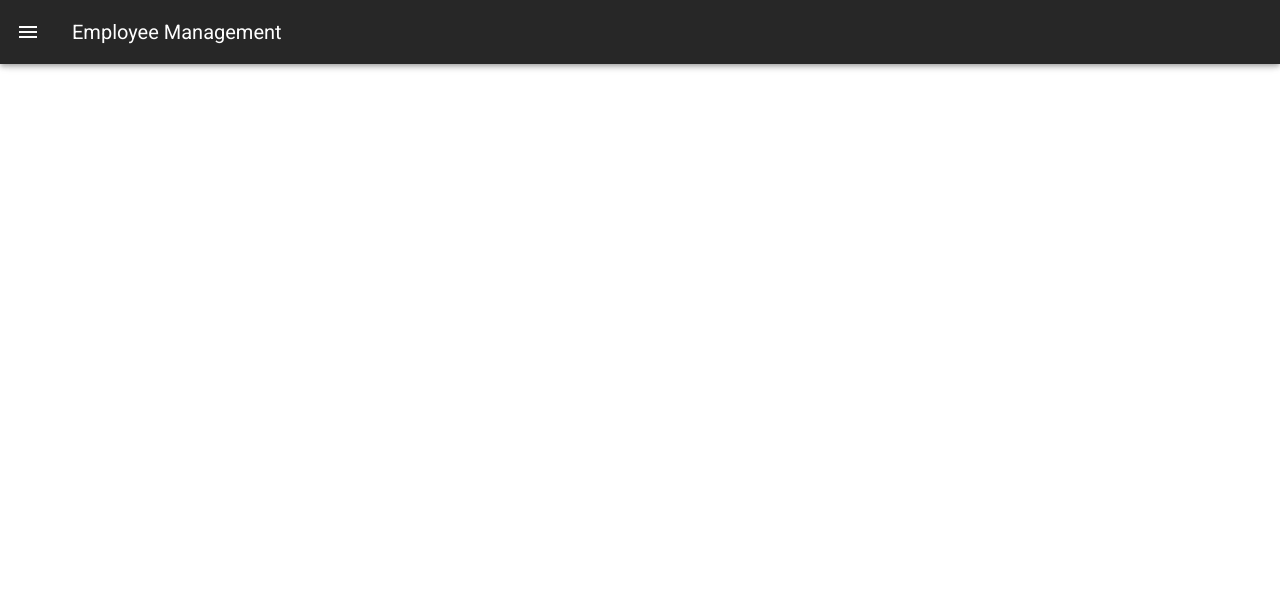
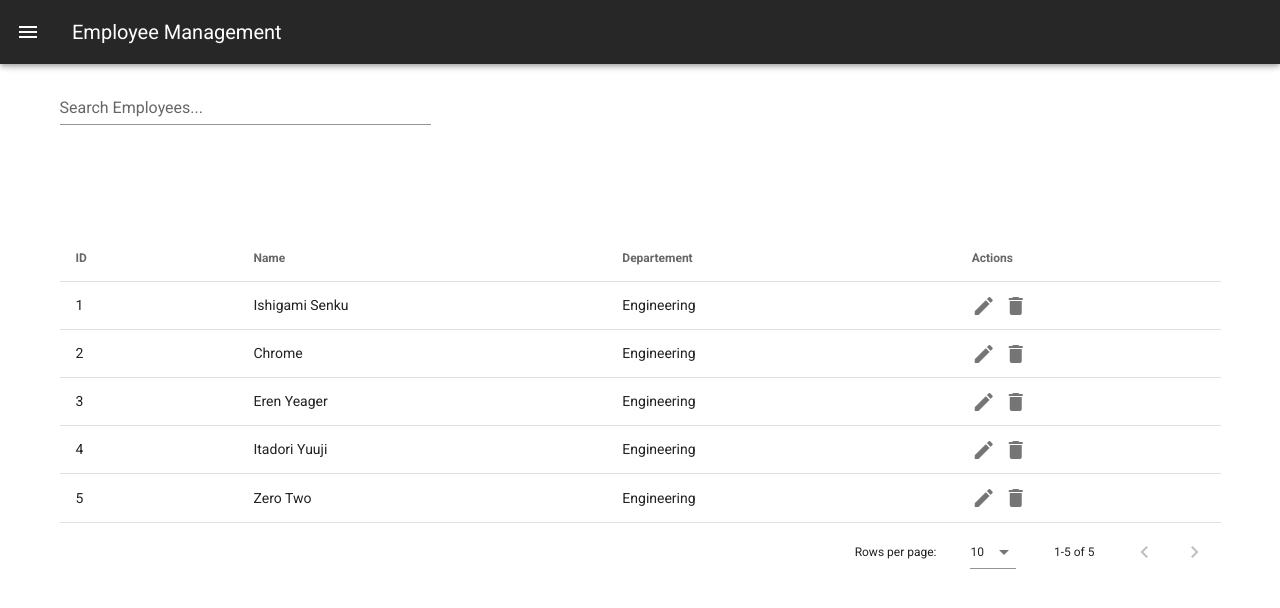
Before and after one commit to hafizmfadli/PEVN-CRUD-TUTORIAL, a Vue app in the folder client/: page / in a window 1280 px wide. Shown: the top 608 px of the page. Built offline with nearby package versions, Linux system fonts and the light colour scheme.

Commit message:
Create Employee Table

```diff
--- a/client/src/App.vue
+++ b/client/src/App.vue
@@ -2,6 +2,7 @@
   <v-app>
     <Navbar />
     <v-main>
+      <router-view></router-view>
     </v-main>
   </v-app>
 </template>
--- /dev/null
+++ b/client/src/components/EmployeeTable.vue
@@ -0,0 +1,131 @@
+<template>
+    <v-container>
+        <!-- Searchbox -->
+        <v-row align="center">
+            <v-col cols="4">
+                <v-text-field
+                    v-model="search"
+                    single-line
+                    label="Search Employees..."
+                ></v-text-field>
+            </v-col>
+        </v-row>
+
+        <v-row>
+            <v-col>
+                <v-data-table
+                    :headers="headers"
+                    :items="employees"
+                    :search="search"
+                >
+                    <!-- Delete Dialog -->
+                    <template v-slot:top>
+                        <v-toolbar flat>
+                            <v-dialog v-model="dialogDelete" max-width="500px">
+                                <v-card>
+                                    <v-card-title class="headline">Serius mau di delete ?</v-card-title>
+                                    <v-card-actions>
+                                        <v-spacer></v-spacer>
+                                        <v-btn color="primary" @click="closeDelete">Cancel</v-btn>
+                                        <v-btn color="primary" @click="deleteItemConfirm">Ok</v-btn>
+                                    </v-card-actions>
+                                </v-card>
+                            </v-dialog>
+                        </v-toolbar>
+                    </template>
+
+
+                    <!-- Actions colom -->
+                    <template v-slot:[`item.actions`]="{ item }">
+                        <v-icon
+
+                            class="mr-2"
+                        >
+                            mdi-pencil
+                        </v-icon>
+                        <v-icon
+                            @click="deleteItem(item)"
+                        >
+                            mdi-delete
+                        </v-icon>
+                    </template>
+                </v-data-table>
+            </v-col>
+        </v-row>
+
+    </v-container>
+</template>
+
+<script>
+export default {
+    data(){
+        return{
+            search: '',
+            dialogDelete: false,
+            selectedItemIndex: -1,
+            headers: [
+                {text: 'ID', value: 'id'},
+                {text: 'Name', value: 'name'},
+                {text: 'Departement', value: 'departement'},
+                {text: 'Actions', value: 'actions'}
+            ],
+            // Employees data dummies
+            employees: [
+                {
+                    "id": 1,
+                    "name": "Ishigami Senku",
+                    "gender": "Male",
+                    "departement": "Engineering",
+                    "about": "Hobi science dan Engineering"
+                },
+                {
+                    "id": 2,
+                    "name": "Chrome",
+                    "gender": "Male",
+                    "departement": "Engineering",
+                    "about": "Hobi science dan Engineering"
+                },
+                {
+                    "id": 3,
+                    "name": "Eren Yeager",
+                    "gender": "Male",
+                    "departement": "Engineering",
+                    "about": "Hobi science dan Engineering"
+                },
+                {
+                    "id": 4,
+                    "name": "Itadori Yuuji",
+                    "gender": "Male",
+                    "departement": "Engineering",
+                    "about": "MC di anime Jujutsu Kaisen"
+                },
+                {
+                    "id": 5,
+                    "name": "Zero Two",
+                    "gender": "Female",
+                    "departement": "Engineering",
+                    "about": "Heroine di anime Darling in the FranXX"
+                }
+            ]
+        }
+    },
+    methods: {
+        deleteItem(item){
+            console.log(item)
+            this.selectedItemIndex = this.employees.indexOf(item)
+            this.dialogDelete = true
+            // console.log(this.selectedItemIndex)
+        },
+        closeDelete(){
+            this.dialogDelete = false
+            this.$nextTick(() => {
+                this.selectedItemIndex = -1
+            })
+        },
+        deleteItemConfirm(){
+            this.employees.splice(this.selectedItemIndex, 1)
+            this.closeDelete()
+        }
+    }
+}
+</script>
--- a/client/src/views/Home.vue
+++ b/client/src/views/Home.vue
@@ -1,12 +1,14 @@
 <template>
-  <div class="home">
-    <h1>Home Page</h1>
-  </div>
+  <EmployeeTable />
 </template>
 
 <script>
+import EmployeeTable from '../components/EmployeeTable.vue'
 
 export default {
-  name: 'Home'
+  name: 'Home',
+  components:{
+    EmployeeTable
+  }
 }
 </script>
```
